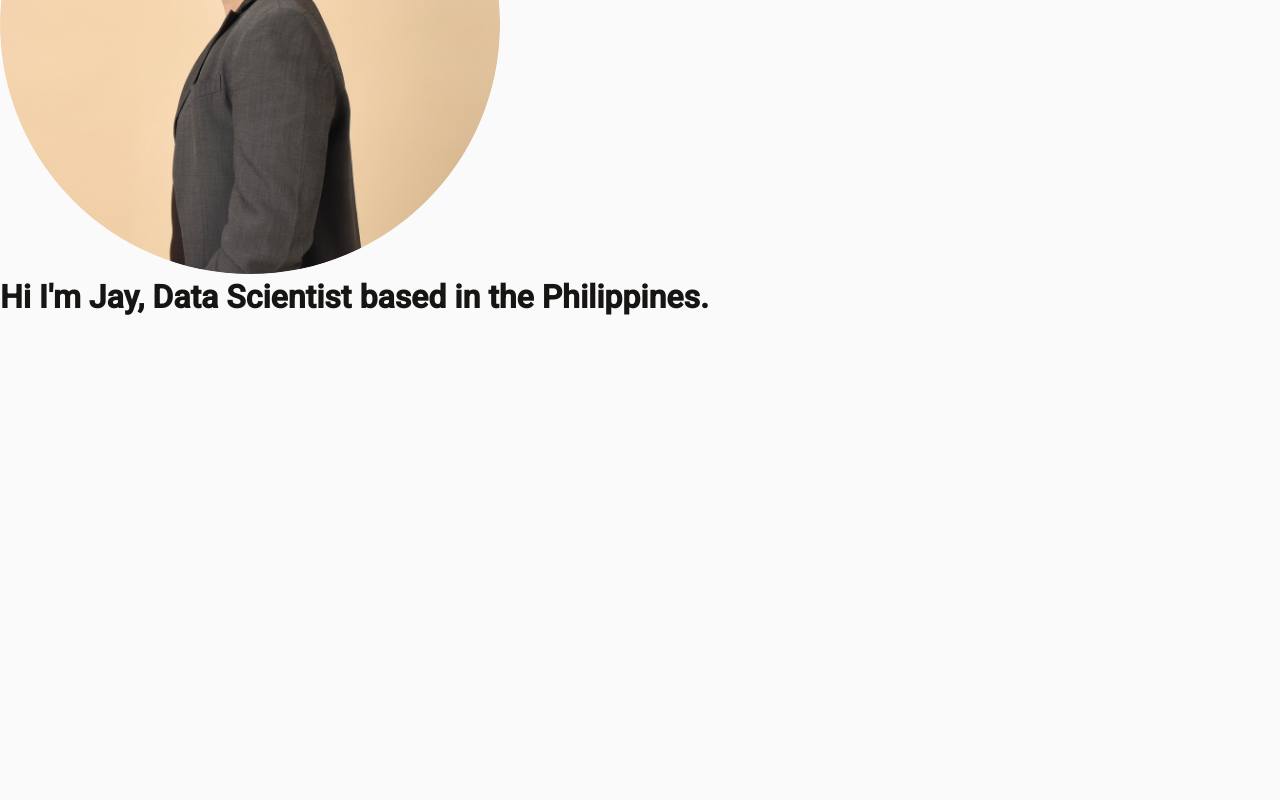
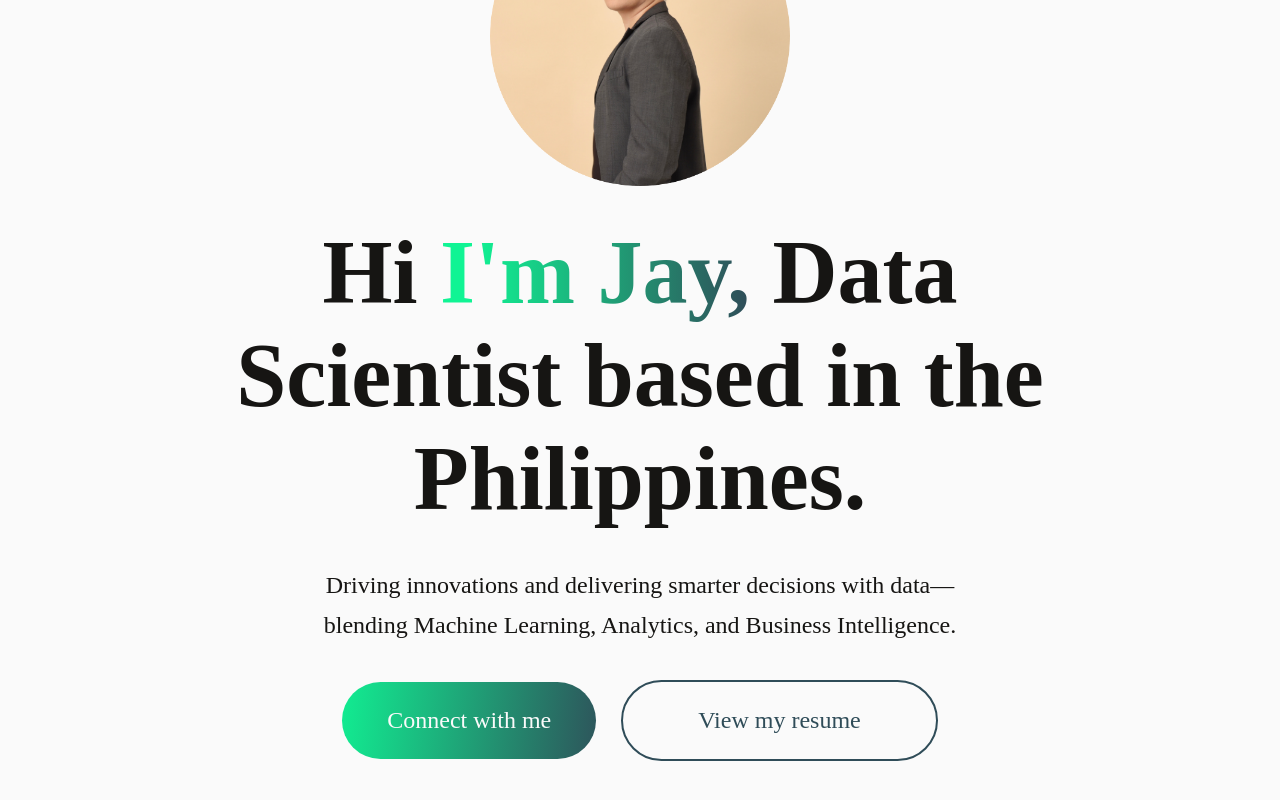
Before and after one commit to rickyjcg22/jaycoded-datalab-site, a React (Vite) app: page / in a window 1280 px wide. Shown: the part 372-1172 px from the top of the page. Before the commit the page ends 820 px from the top, so only its background shows below. Built offline with nearby package versions, Linux system fonts and the light colour scheme.

Commit message:
Added new components to the site

```diff
--- a/src/App.jsx
+++ b/src/App.jsx
@@ -1,12 +1,14 @@
 import React from 'react';
 import Navbar from './Components/Navbar/Navbar';
 import Home from './Components/Home/Home';
+import About from './Components/About/About';
 
 const App = () => {
   return (
     <div>
       <Navbar />
       <Home />
+      <About />
     </div>
   );
 };
--- a/src/Components/Home/Home.css
+++ b/src/Components/Home/Home.css
@@ -0,0 +1,67 @@
+.home{
+    display: flex;
+    align-items: center;
+    flex-direction: column;
+    gap: 35px;
+    padding-top: 100px;
+}
+
+.home img{
+    width: 300px;
+}
+
+.home h1{
+    text-align: center;
+    width: 70%;
+    font-size: 90px;
+    font-weight: 600;
+}
+
+.home h1 span{
+    background: linear-gradient(-270deg, #10f494 10%, #2f4c58 100%);
+    background-clip: text;
+    -webkit-background-clip: text;
+    -webkit-text-fill-color: transparent;
+}
+
+.home p{
+    width: 50%;
+    text-align: center;
+    font-size: 24px;
+    line-height: 40px;
+}
+
+.home-action{
+    display: flex;
+    align-items: center;
+    gap: 25px;
+    font-size: 24px;
+    font-weight: 500;
+    margin-bottom: 50px;
+}
+
+.home-connect{
+    padding: 25px 45px;
+    border-radius: 50px;
+    background: linear-gradient(-264deg, #10f494 -5.09%, #2f4c58 106.28%);
+    cursor: pointer;
+    color: #fafafa;
+}
+
+.home-resume{
+    padding: 25px 75px;
+    border-radius: 50px;
+    border: 2px solid #2f4c58;
+    color: #2f4c58;
+    cursor: pointer;
+}
+
+.home-connect:hover{
+    border: 2px solid #2f4c58;
+    padding: 23px 43px;
+    background: linear-gradient(175deg, #10f494 -5.09%, #2f4c58 106.28%);
+}
+
+.home-resume:hover{
+    border-color: #10f494;
+}
--- a/src/Components/Home/Home.jsx
+++ b/src/Components/Home/Home.jsx
@@ -4,9 +4,18 @@ import profile from "../../assets/profile.png";
 
 const Home = () => {
   return (
-    <div>
+    <div className="home">
         <img src={profile} alt="Profile Picture" />
-        <h1>Hi I'm Jay, Data Scientist based in the Philippines.</h1>
+        <h1>Hi <span>I'm Jay,</span> Data Scientist based in the Philippines.</h1>
+        <p>Driving innovations and delivering smarter decisions with data— blending Machine Learning, Analytics, and Business Intelligence.</p>
+        <div className="home-action">
+            <div className="home-connect">
+                Connect with me
+            </div>
+            <div className="home-resume">
+                View my resume
+            </div>
+        </div>
     </div>
   );
 };
--- a/src/Components/Navbar/Navbar.css
+++ b/src/Components/Navbar/Navbar.css
@@ -15,14 +15,12 @@
     list-style: none;
     gap: 60px;
     font-size: 20px;
-    /* font-family: 'Roboto', sans-serif; */
 }
 
 .nav-connect{
     padding: 20px 40px;
     border-radius: 50px;
     background: linear-gradient(-267deg, #10f494 0.36%, #2f4c58 102.06%);
-    font-family: 'Poppins', sans-serif;
     font-size: 22px;
     color: #fafafa;
     cursor: pointer;
--- a/src/index.css
+++ b/src/index.css
@@ -7,5 +7,5 @@ body{
   height: 100vh;
   background: #fafafa;
   color: #161513;
-  font-family: 'Roboto', sans-serif;
+  font-family: 'outfit';
 }
```
Also changed, not shown: src/Components/Navbar/Navbar.jsx (line endings or trailing spaces).
